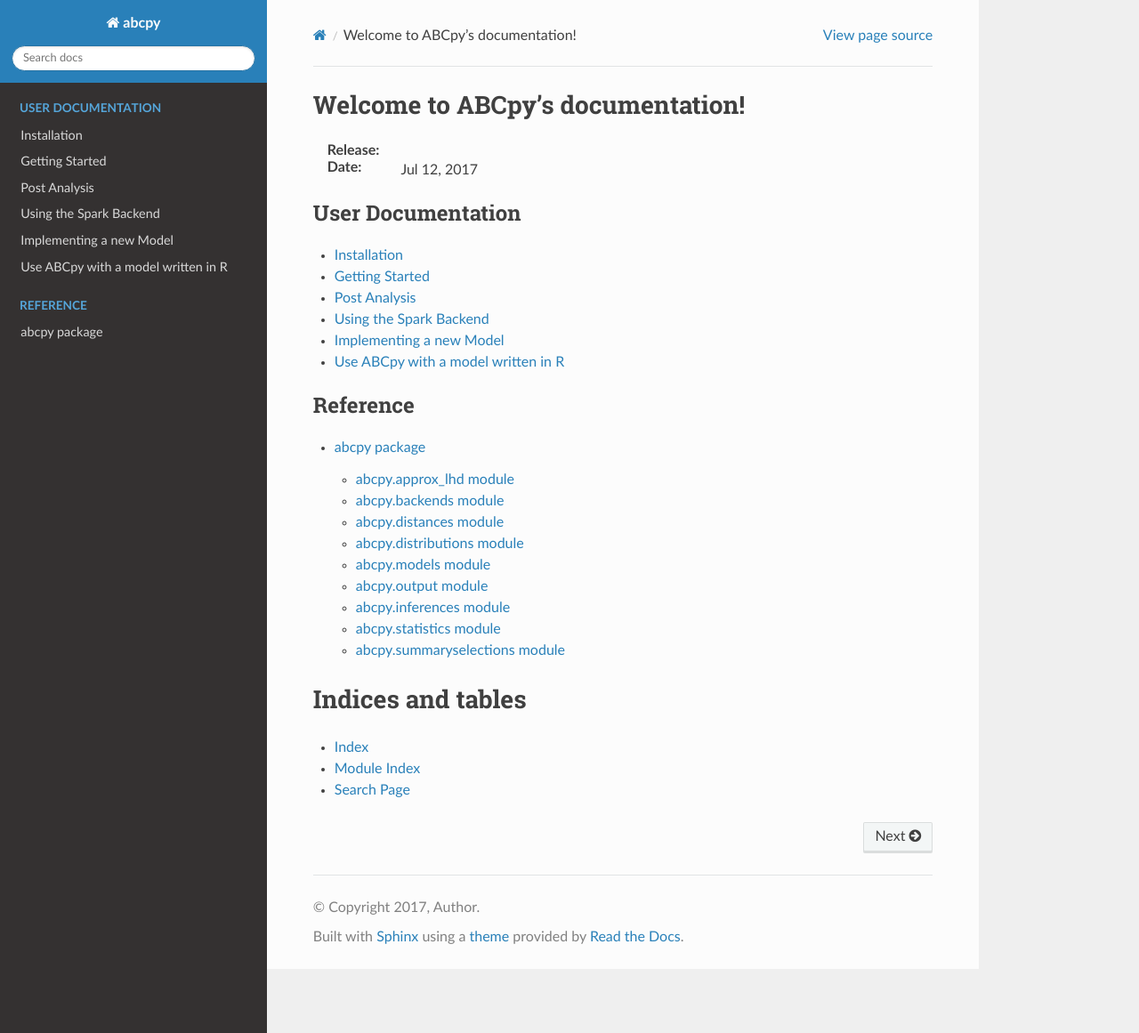
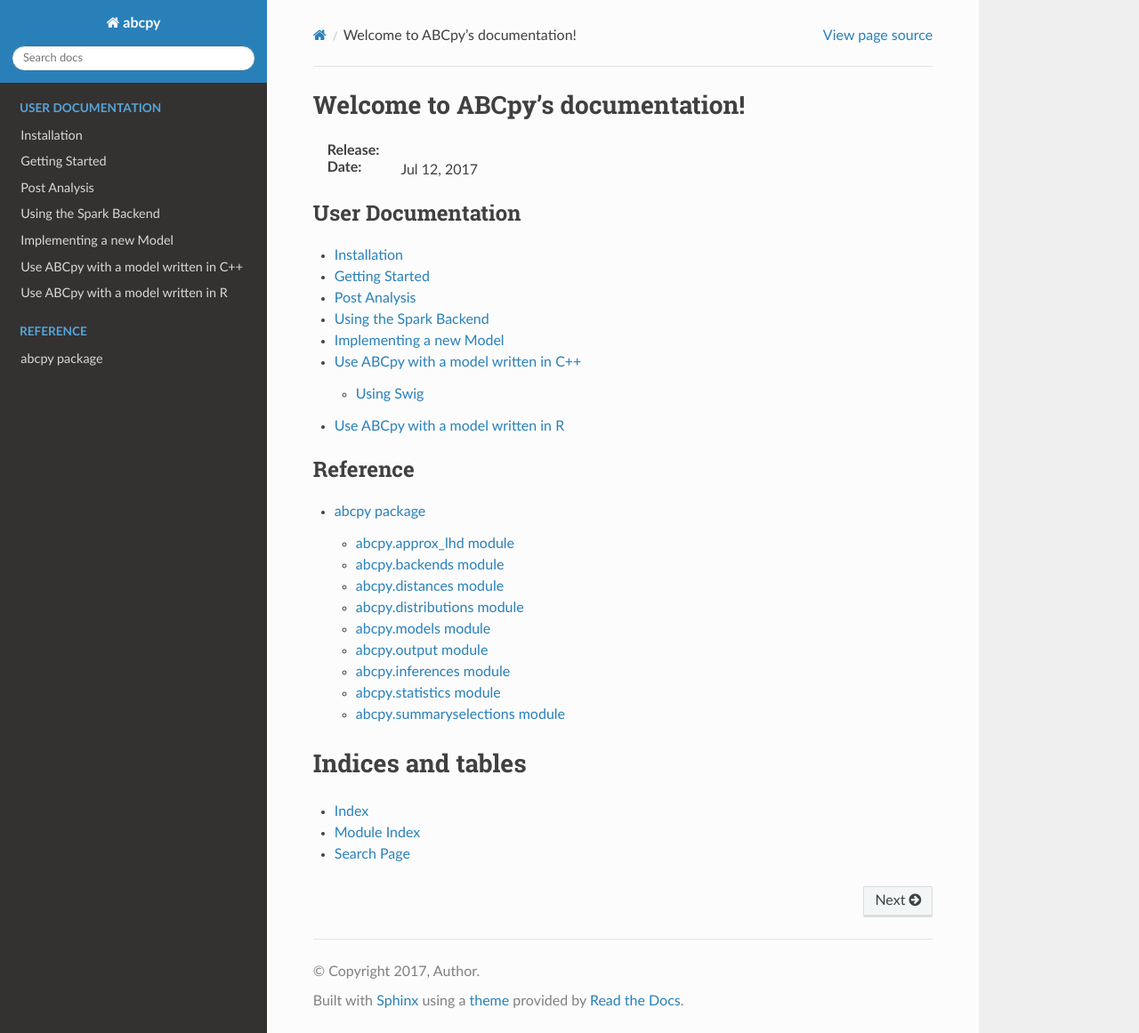
Before and after one commit to eth-cscs/abcpy, a Sphinx documentation site: the page built from doc/source/index.rst, in a window 1280 px wide and 1161 px high. Shown: the whole window at 89% size. Built offline with Sphinx 7.4.7 and the Read the Docs theme 2.0.0, drawn with Linux system fonts in a browser that asks for light colours; some of the changed lines change nothing that is shown.

Commit message:
Added documentation how to use C++ code with ABCpy using the SWIG framework.

```diff
--- a/doc/source/README.rst
+++ b/doc/source/README.rst
@@ -247,8 +247,86 @@
 complete example code can be found `here
 <https://github.com/eth-cscs/abcpy/blob/master/examples/gaussian_extended_with_model.py>`_
 
+
+Use ABCpy with a model written in C++
+======================================
+
+There are several frameworks that help you integrating your C++/C code into Python. We showcase examples for
+
+* `Swig <http://www.swig.org/>`_
+* `Pybind <https://github.com/pybind>`_
+
+Using Swig
+----------
+
+Swig is a tool that creates a Python wrapper for our C++/C code using an
+interface (file) that we have to specify. We can then import the wrapper and
+in turn use your C++ code with ABCpy as if it was written in Python.
+
+We go through a complete example to illustrate how to use a simple Gaussian
+model written in C++ with ABCpy. First, have a look at our C++ model:
+
+.. literalinclude:: ../../examples/extensions/models/gaussian_cpp/gaussian_model_simple.cpp
+   :language: c++
+   :lines: 9 - 17
+
+To use this code in Python, we need to specify exactly how to expose the C++
+function to Python. Therefore, we write a Swig interface file that look as
+follows:
+
+.. literalinclude:: ../../examples/extensions/models/gaussian_cpp/gaussian_model_simple.i
+   :language: c++
+
+In the first line we define the module name we later have to import in your
+ABCpy Python code. Then, in curly brackets, we specify which libraries we want
+to include and which function we want to expose through the wrapper.
+
+Now comes the tricky part. The model class expects a method `simulate` that
+forward-simulates our model and which returns an array of syntetic
+observations. However, C++/C does not know the concept of returning an array,
+instead in C++/C we would provide a memory position (pointer) where to write
+the results. Swig has to translate between the two concepts. We use actually an
+Swig interface definition from numpy called `import_array`. The line
+
+.. literalinclude:: ../../examples/extensions/models/gaussian_cpp/gaussian_model_simple.i
+   :language: c++
+   :lines: 18
+
+states that we want the two parameters `result` and `k` of the `gaussian_model`
+C++ function be interpreted as an array of length k that is returned. Have a
+look at the Python code below and observe how the wrapped Python function takes only two
+instead of four parameters and returns a numpy array.
+
+The first stop to get everything running is to translate the Swig interface file
+to wrapper code in C++ and Python.
+::
+   swig -python -c++ -o gaussian_model_simple_wrap.cpp gaussian_model_simple.i
+
+This creates two wrapper files `gaussian_model_simple_wrap.cpp` and
+`gaussian_model_simple.py`. Now the C++ files can be compiled:
+::
+   g++ -fPIC -I /usr/include/python3.5m -c gaussian_model_simple.cpp -o gaussian_model_simple.o
+   g++ -fPIC -I /usr/include/python3.5m -c gaussian_model_simple_wrap.cpp -o gaussian_model_simple_wrap.o
+   g++ -shared gaussian_model_simple.o gaussian_model_simple_wrap.o -o _gaussian_model_simple.so
+
+Note that the include paths might need to be adapted to your system. Finally, we
+can write a Python model which uses our C++ code:
+
+.. literalinclude:: ../../examples/extensions/models/gaussian_cpp/pmcabc-gaussian_model_simple.py
+   :language: python
+   :lines: 3 - 32
+
+The important lines are where we import the wrapper code as a module (line 2) and call
+the respective model function (line -2).
+
+The full code is available in `examples/extensions/models/gaussion_cpp/`. To
+simplify compilation of SWIG and C++ code we created a Makefile. Note that you
+might need to adapt some paths in the Makefile.
+
+
+
 Use ABCpy with a model written in R
-==========================
+===================================
 
 Statisticians often use the R language to build statistical models. R models can be incorporated within the ABCpy language with the `rpy2` Python package. We show how to use the `rpy2` package to connect with a model written in R.
 
@@ -275,6 +353,7 @@
 
 The default output for R functions in python is a float vector. This must be converted into a list for the purposes of ABCpy.
 
+
 ..
   Extending: Add your Distance
   ============================
```
